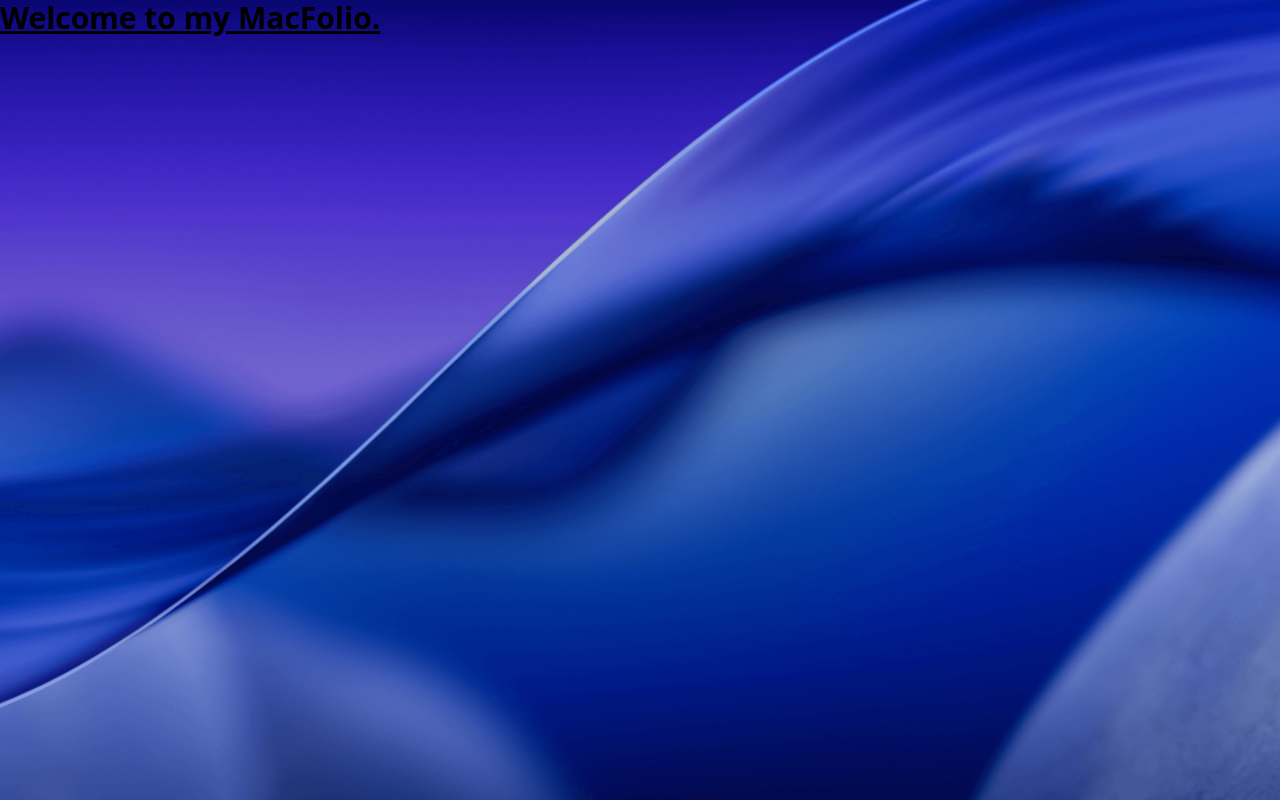
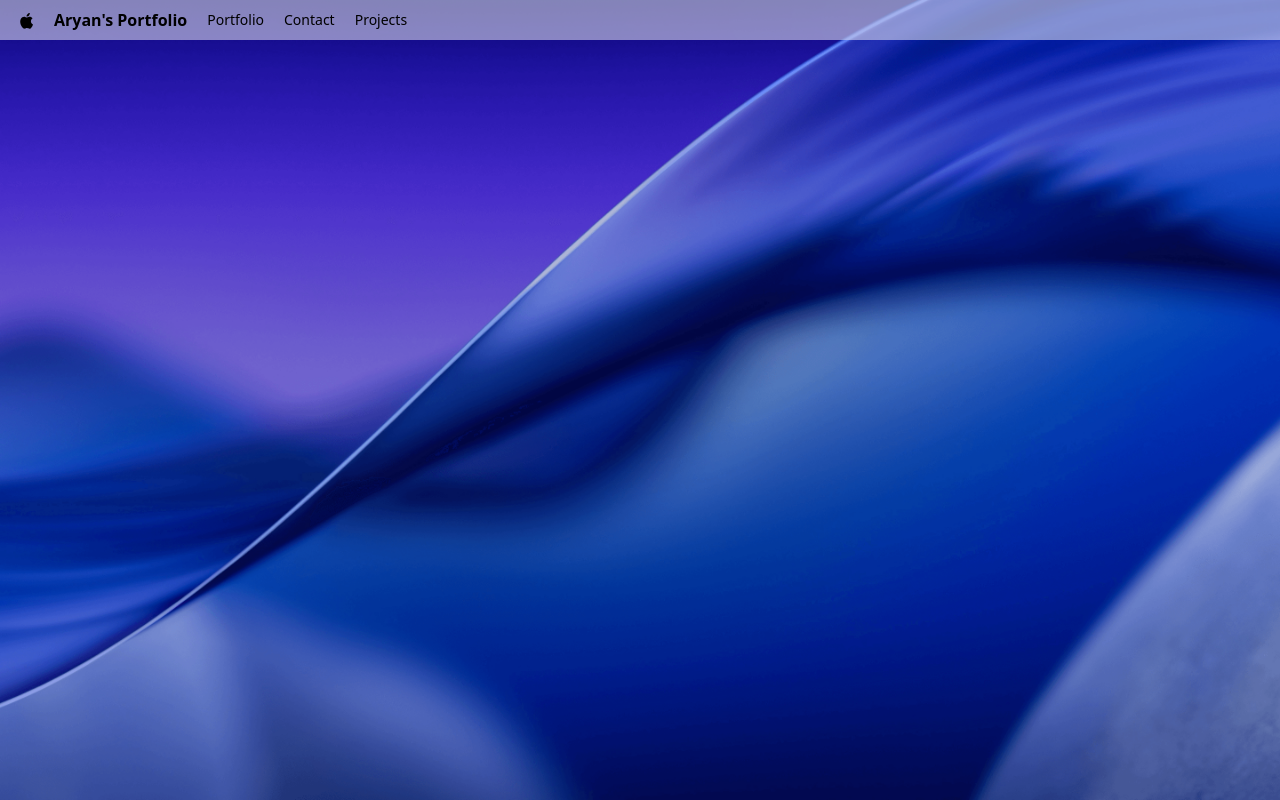
Before and after one commit to aryan-mehta05/macos-portfolio, a React (Vite) app: page / in a window 1280 px wide. Built offline with nearby package versions, Linux system fonts and the light colour scheme; a web font is replaced by a local one.

Commit message:
create navbar - lhs

```diff
--- a/src/App.jsx
+++ b/src/App.jsx
@@ -1,8 +1,10 @@
+import Navbar from "#components/Navbar";
+
 const App = () => {
   return (
-    <div>
-      <h1 className="text-3xl font-bold underline">Welcome to my MacFolio.</h1>
-    </div>
+    <main>
+      <Navbar />
+    </main>
   )
 }
 
--- /dev/null
+++ b/src/components/Navbar.jsx
@@ -0,0 +1,22 @@
+import { navLinks } from "#constants";
+
+const Navbar = () => {
+  return (
+    <nav>
+      <div>
+        <img src="/images/logo.svg" alt="Apple logo" />
+        <p className="font-bold">Aryan's Portfolio</p>
+
+        <ul>
+          {navLinks.map(({ id, name }) => (
+            <li key={id}>
+              <p>{name}</p>
+            </li>
+          ))}
+        </ul>
+      </div>
+    </nav>
+  )
+}
+
+export default Navbar
--- /dev/null
+++ b/src/constants/index.js
@@ -0,0 +1,7 @@
+const navLinks = [
+  { id: 1, name: "Portfolio" },
+  { id: 2, name: "Contact" },
+  { id: 3, name: "Projects" },
+];
+
+export { navLinks };
--- a/vite.config.js
+++ b/vite.config.js
@@ -9,11 +9,11 @@
   plugins: [react(), tailwindcss()],
   resolve: {
     alias: {
-      '#components': resolve(dirname(fileURLToPath(import.meta.url)), 'components'),
-      '#constants': resolve(dirname(fileURLToPath(import.meta.url)), 'constants'),
-      '#store': resolve(dirname(fileURLToPath(import.meta.url)), 'store'),
-      '#hoc': resolve(dirname(fileURLToPath(import.meta.url)), 'hoc'),
-      '#windows': resolve(dirname(fileURLToPath(import.meta.url)), 'windows'),
+      '#components': resolve(dirname(fileURLToPath(import.meta.url)), 'src/components'),
+      '#constants': resolve(dirname(fileURLToPath(import.meta.url)), 'src/constants'),
+      '#store': resolve(dirname(fileURLToPath(import.meta.url)), 'src/store'),
+      '#hoc': resolve(dirname(fileURLToPath(import.meta.url)), 'src/hoc'),
+      '#windows': resolve(dirname(fileURLToPath(import.meta.url)), 'src/windows'),
     }
   }
 })
```
